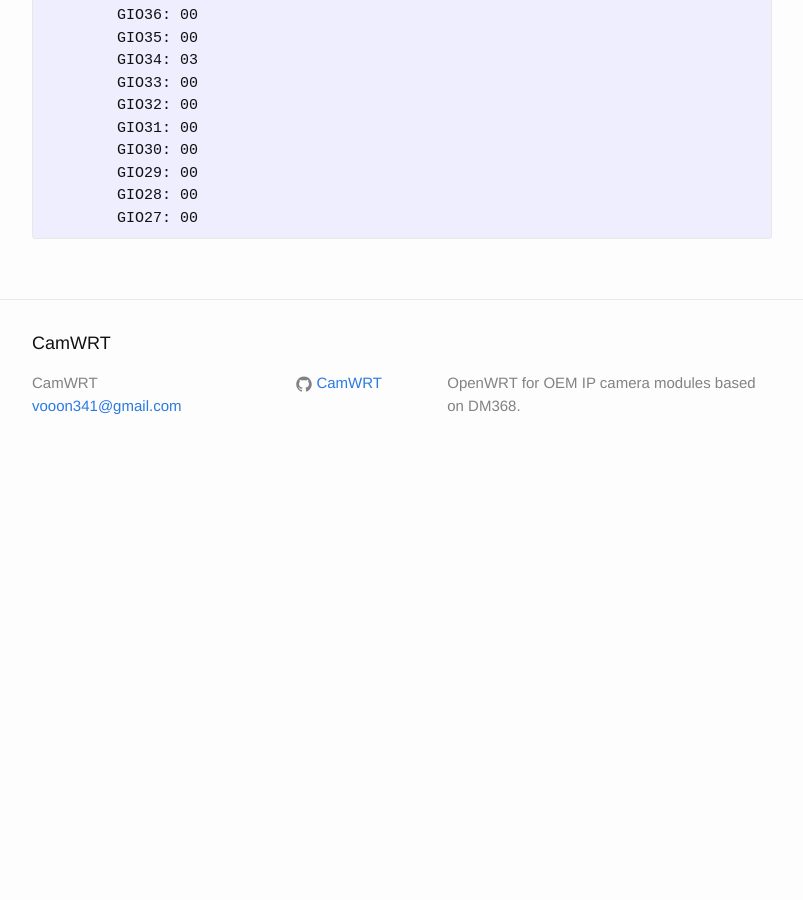
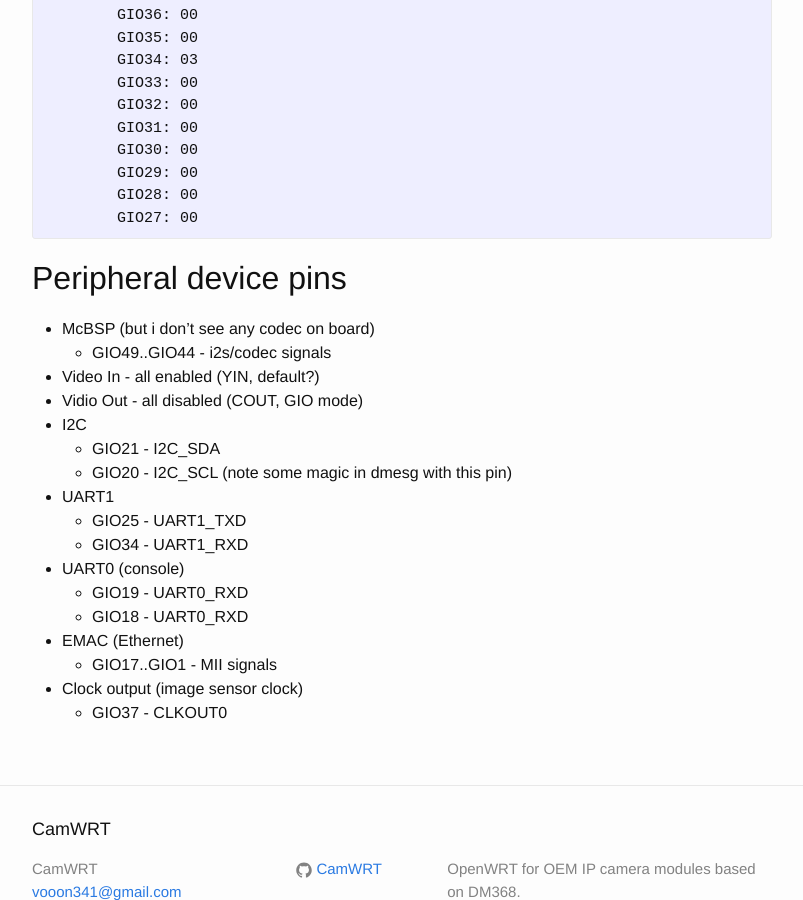
Before and after one commit to CamWRT/camwrt.github.io, a Jekyll site: the page built from _posts/2014-12-13-dump-pinmux.md, in a window 1280 px wide and 900 px high, scrolled down 2235 px. Shown: the whole window, without its empty margins (238-1041 px from the left). Built offline with Jekyll 4.4.1, drawn with Linux system fonts in a browser that asks for light colours; before the commit the page ends 2712 px from its top, so only the background shows below that.

Commit message:
pinmux: Add decoded mux info.

```diff
--- a/_posts/2014-12-13-dump-pinmux.md
+++ b/_posts/2014-12-13-dump-pinmux.md
@@ -111,5 +111,27 @@ PINMUX4: 0x0030C000
 {% endhighlight %}
 
 
+Peripheral device pins
+----------------------
+
+* McBSP (but i don't see any codec on board)
+  - GIO49..GIO44 - i2s/codec signals
+* Video In - all enabled (YIN, default?)
+* Vidio Out - all disabled (COUT, GIO mode)
+* I2C
+  - GIO21 - I2C_SDA
+  - GIO20 - I2C_SCL (note some magic in dmesg with this pin)
+* UART1
+  - GIO25 - UART1_TXD
+  - GIO34 - UART1_RXD
+* UART0 (console)
+  - GIO19 - UART0_RXD
+  - GIO18 - UART0_RXD
+* EMAC (Ethernet)
+  - GIO17..GIO1 - MII signals
+* Clock output (image sensor clock)
+  - GIO37 - CLKOUT0
+
+
 [sprufg5a]: http://www.ti.com/lit/ug/sprufg5a/sprufg5a.pdf
 [dtools]: https://github.com/CamWRT/dm36x_debug_tools
```
